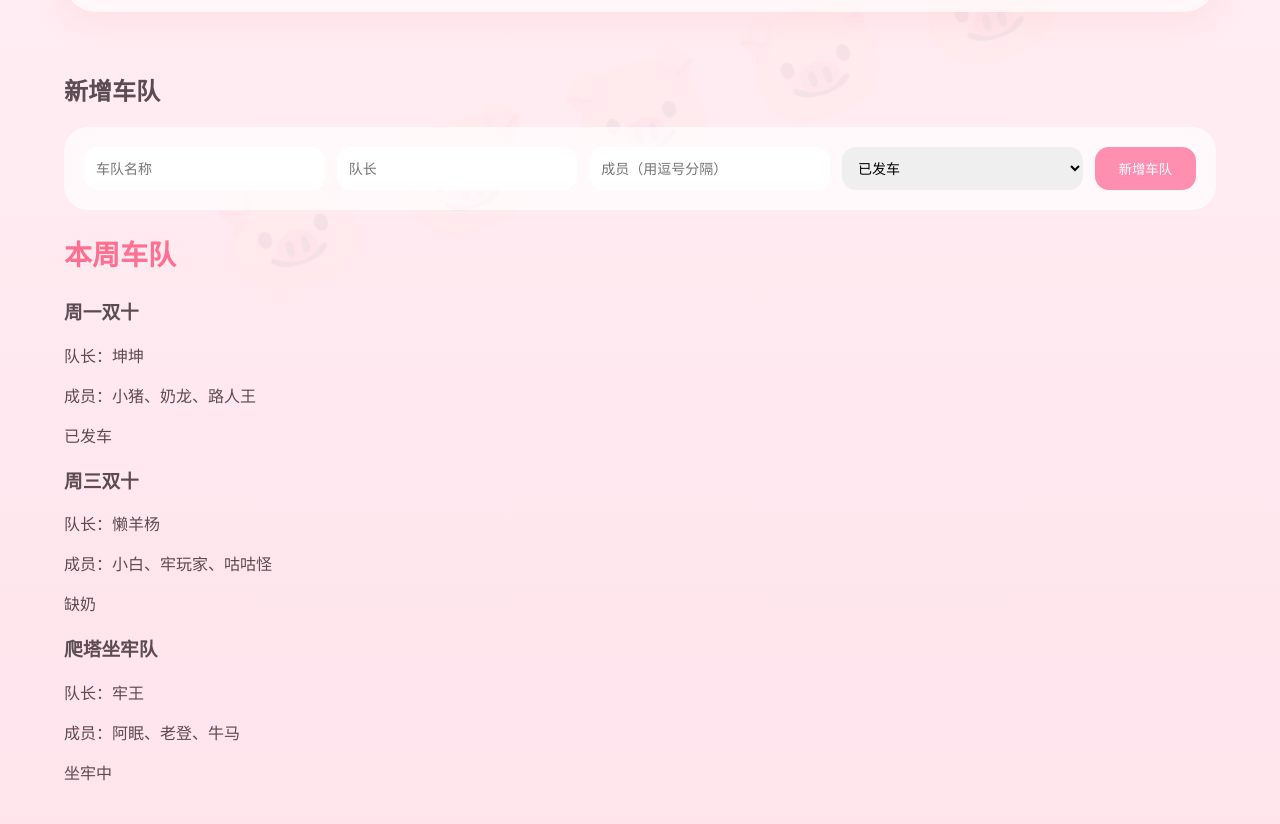
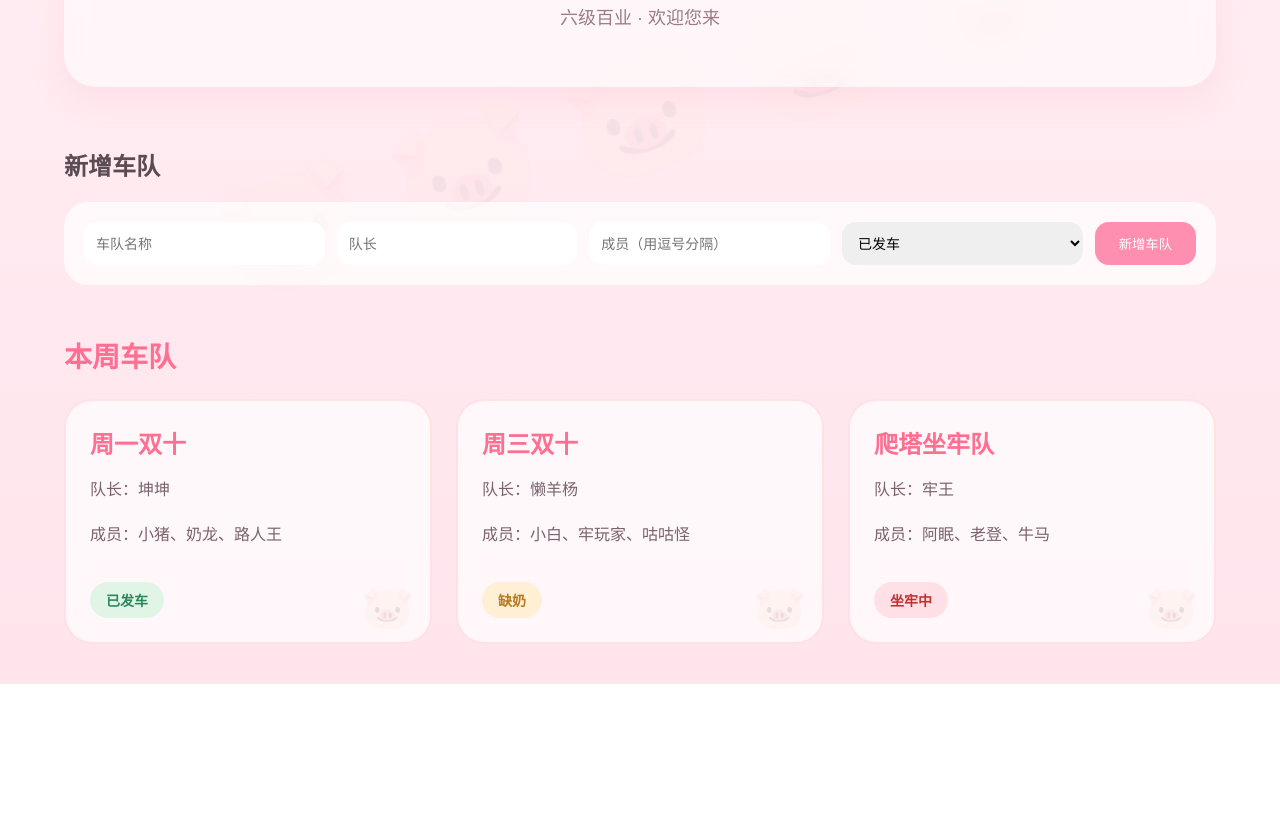
Before and after one commit to jenny1357810/chunmian, a plain HTML site: page index.html in a window 1280 px wide. Shown: the part 288-1112 px from the top of the page. After the commit the page ends 972 px from the top, so only its background shows below. Drawn offline with Linux system fonts and the light colour scheme.

Commit message:
Add files via upload

```diff
--- a/index.html
+++ b/index.html
@@ -12,9 +12,12 @@
     <main class="container">
       <!-- 顶部标题 -->
       <section class="hero">
-        <h1>春眠不觉晓
-猪圈有小猪</h1>
-        <p>六级百业 · 欢迎您来</p>
+<h1>
+  春眠不觉晓
+  <br />
+  <span>猪圈有小猪 🐷</span>
+</h1>
+        <p>六级百业 ·  欢迎您来</p>
       </section>
 
       <!-- 车队区域 -->
--- a/styles.css
+++ b/styles.css
@@ -61,8 +61,62 @@ body::before {
   font-size: 28px;
   color: #ff6f91;
 }
+/* 卡片排列 */
+.team-grid {
+  display: grid;
+  grid-template-columns: repeat(auto-fit, minmax(280px, 1fr));
+  gap: 24px;
+}
 
-/* 卡片排列 */
+/* 卡片 */
+.team-card {
+  background: rgba(255, 255, 255, 0.7);
+  border: 2px solid rgba(255, 182, 193, 0.35);
+  border-radius: 28px;
+  padding: 24px;
+  backdrop-filter: blur(12px);
+  transition: all 0.3s ease;
+  position: relative;
+  overflow: hidden;
+}
+
+/* 卡片角落小猪 */
+.team-card::after {
+  content: "🐷";
+  position: absolute;
+  right: 16px;
+  bottom: 10px;
+  font-size: 42px;
+  opacity: 0.12;
+}
+
+/* 鼠标悬浮效果 */
+.team-card:hover {
+  transform: translateY(-8px) scale(1.02);
+  border-color: #ff8fb1;
+  box-shadow: 0 12px 30px rgba(255, 143, 177, 0.25);
+}
+
+.team-card h3 {
+  margin-top: 0;
+  margin-bottom: 16px;
+  font-size: 24px;
+  color: #ff6f91;
+}
+
+.team-card p {
+  color: #7a626c;
+  line-height: 1.8;
+}
+
+/* 状态标签 */
+.status {
+  display: inline-block;
+  margin-top: 16px;
+  padding: 8px 16px;
+  border-radius: 999px;
+  font-size: 14px;
+  font-weight: bold;
 }
 /* 新增车队区域 */
 
@@ -108,3 +162,17 @@ body::before {
 .form-card button:hover {
   transform: scale(1.05);
 }
+.done {
+  background: rgba(134, 239, 172, 0.25);
+  color: #2f855a;
+}
+
+.waiting {
+  background: rgba(255, 214, 102, 0.25);
+  color: #b7791f;
+}
+
+.doing {
+  background: rgba(255, 182, 193, 0.35);
+  color: #c53030;
+}
```
